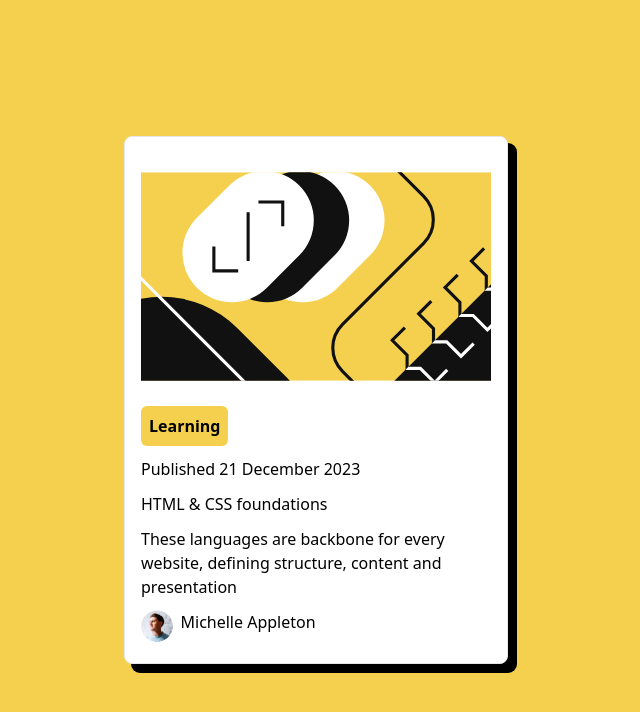
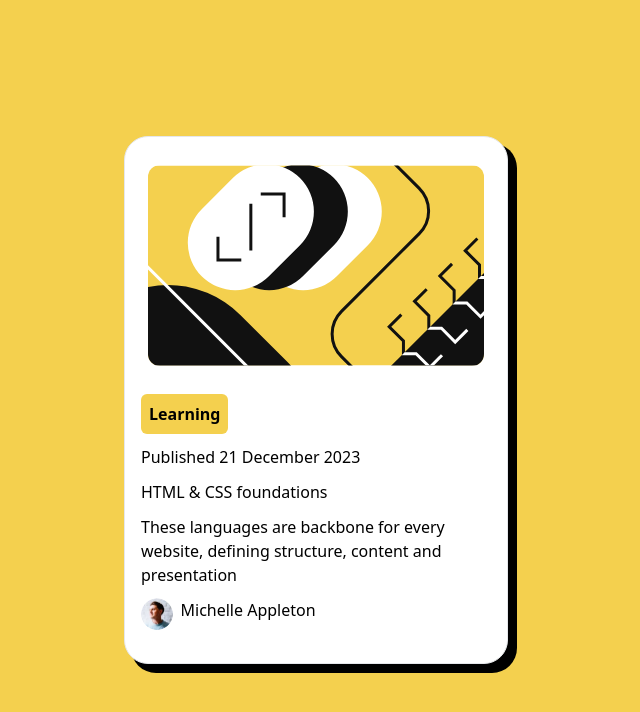
Before and after one commit to LEstebanR/FM_blog_preview_card, a React (Vite) app: page / in a window 1280 px wide. Shown: the top 712 px of the page, without its empty margins (324-964 px from the left). Built offline with nearby package versions, Linux system fonts and the light colour scheme.

Commit message:
add tailwind plugin and fix image size

```diff
--- a/src/components/card.tsx
+++ b/src/components/card.tsx
@@ -16,8 +16,13 @@ type props = {
 
 const Card: React.FC<props> = ({ cardData }) => {
   return (
-    <div className="flex h-4/6 max-h-100 w-11/12 max-w-96 flex-col items-center justify-around rounded-lg border bg-white p-4 shadow-card hover:shadow-hover">
-      <img className="h-3/6 rounded-lg" src={cardData.image} />
+    <div className="flex h-4/6 max-h-100 w-11/12 max-w-96 flex-col items-center justify-around rounded-3xl border bg-white p-4 shadow-card hover:shadow-hover">
+      <img
+        className="rounded-xl"
+        src={cardData.image}
+        alt="card image"
+        height={200}
+      />
       <div className="flex h-3/6 w-full flex-col items-start justify-around">
         <Button label="Learning" />
         <p>Published {cardData.published}</p>
```
